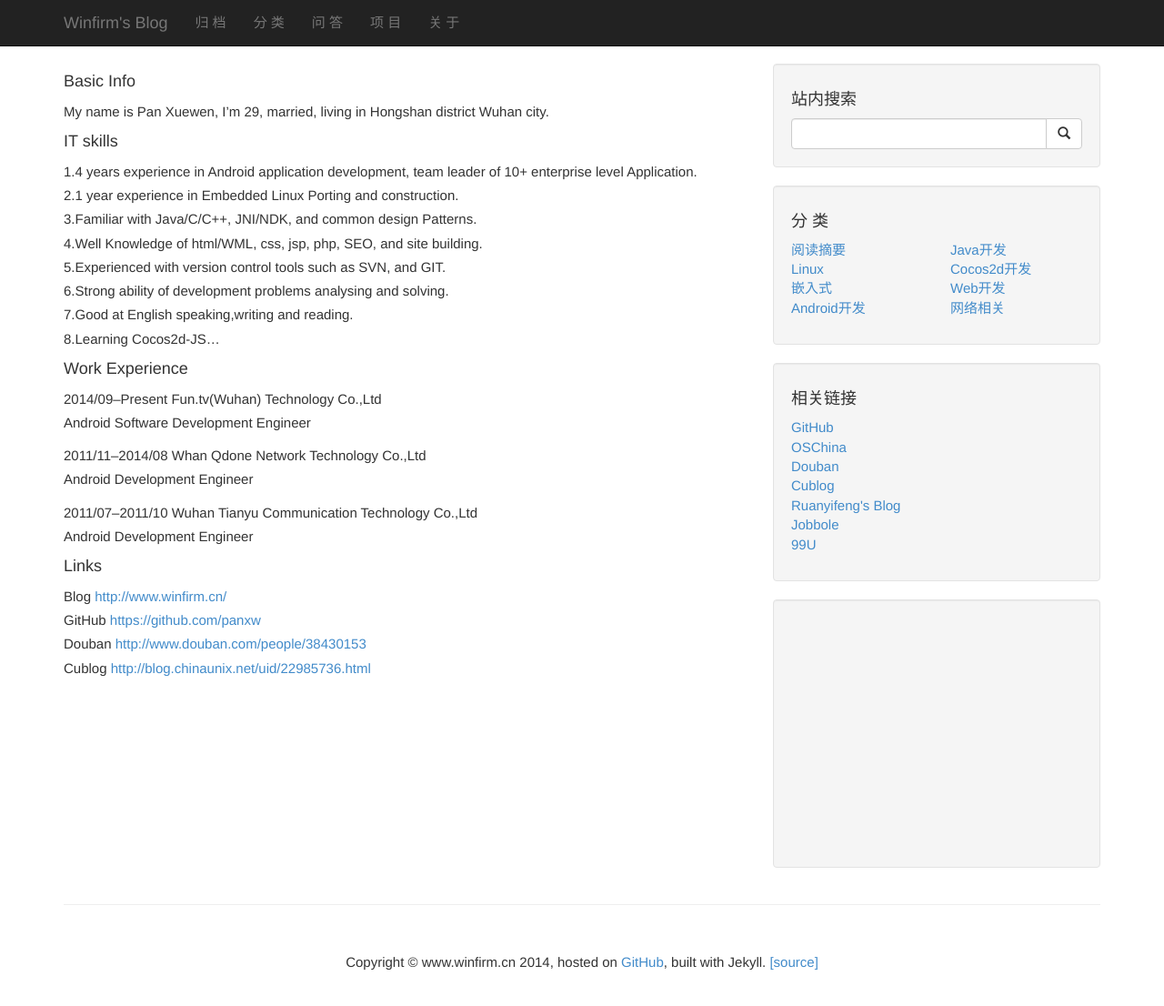
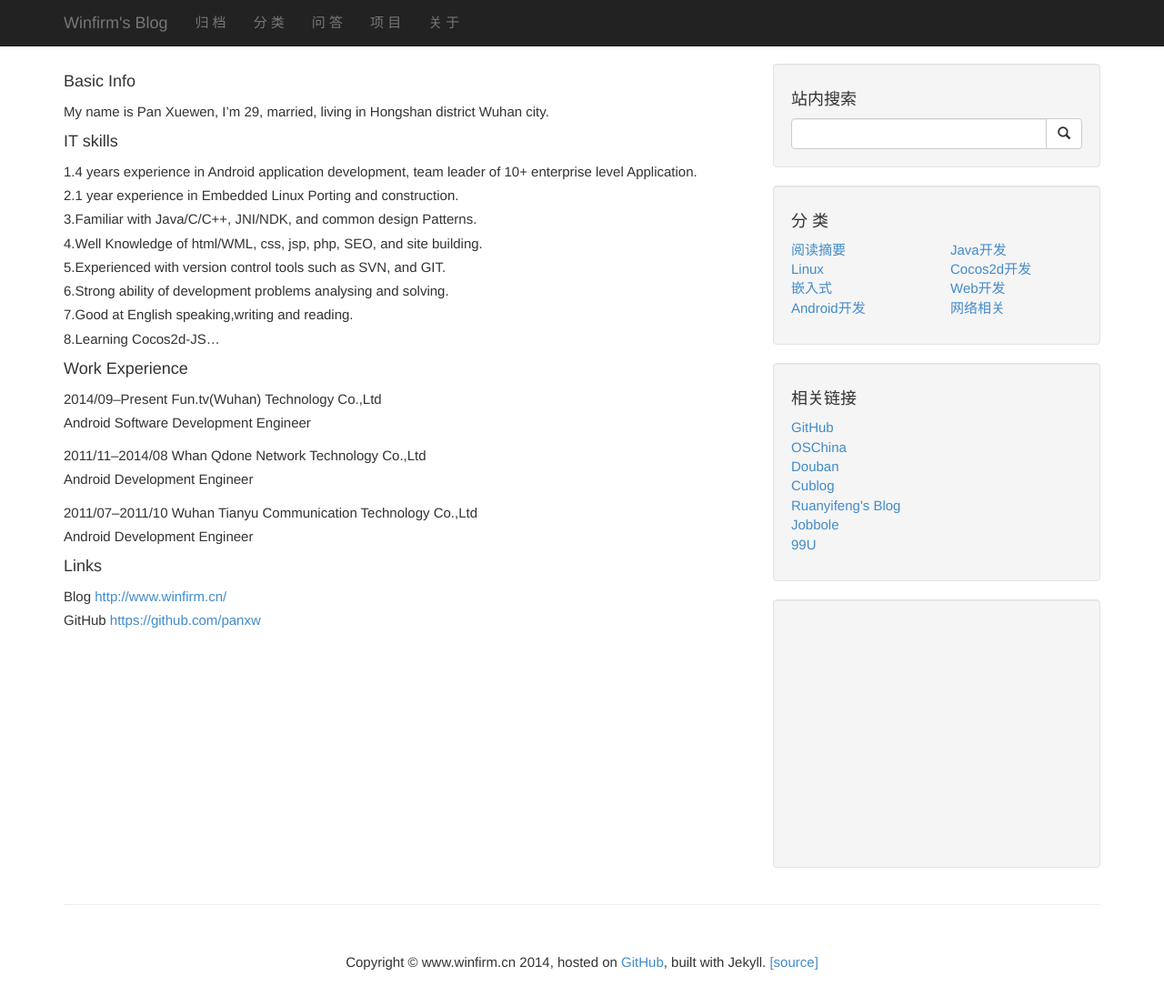
Before and after one commit to wdyggh/wdyggh.github.com, a Jekyll site: the page built from about.md, in a window 1280 px wide and 1132 px high. Shown: the top 1106 px of the window at 91% size. Built offline with Jekyll 4.4.1, drawn with Linux system fonts in a browser that asks for light colours; Markdown is read by kramdown in place of the engine named in the settings; comment, search, counter and statistics services are not loaded.

Commit message:
Update about.md

```diff
--- a/about.md
+++ b/about.md
@@ -28,8 +28,6 @@ Android Development Engineer
 ####Links
 Blog    <http://www.winfirm.cn/>
 GitHub  <https://github.com/panxw>
-Douban  <http://www.douban.com/people/38430153>
-Cublog  <http://blog.chinaunix.net/uid/22985736.html>
 
 <!-- Blog Comments -->
 <div class="media">
```
